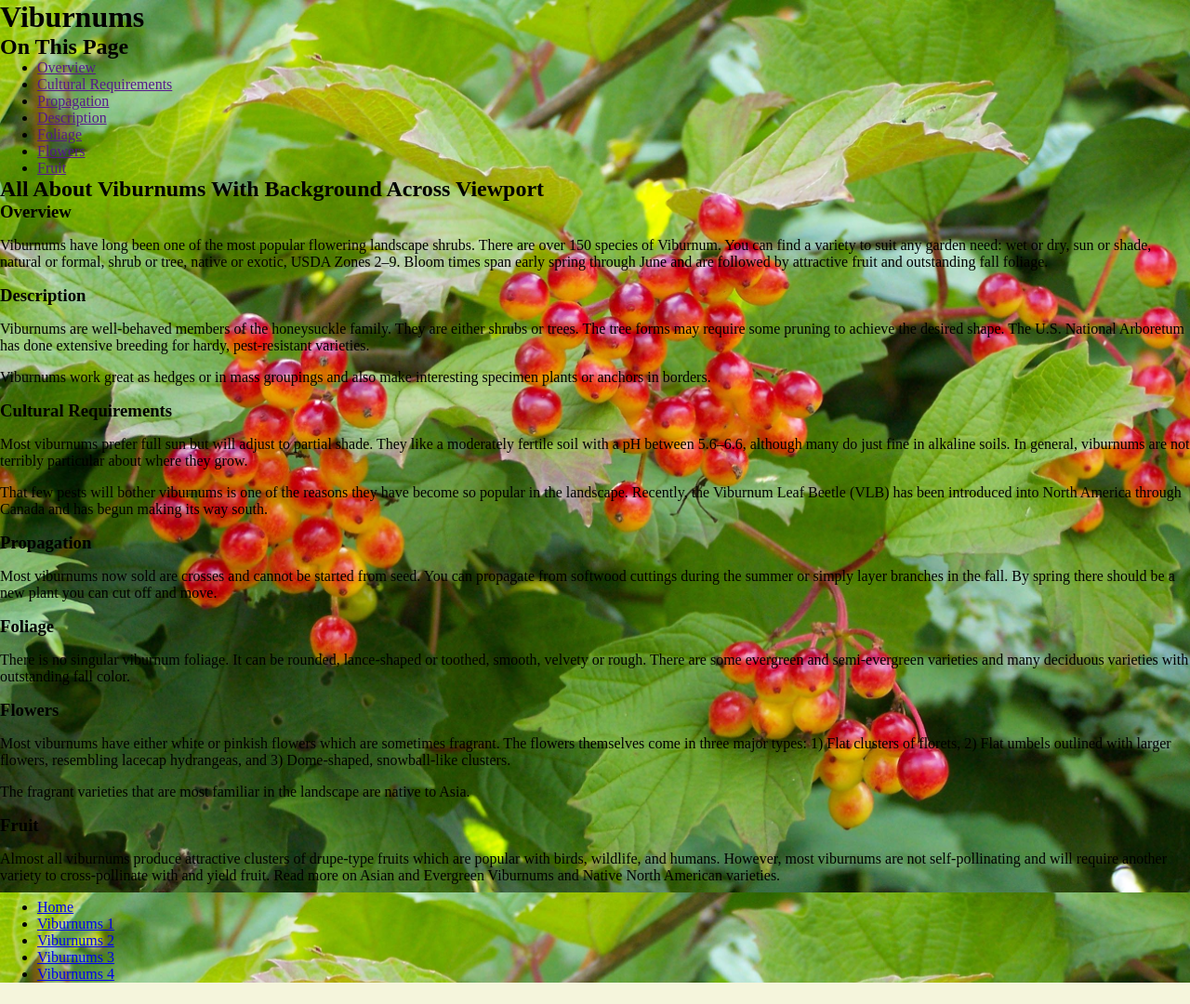
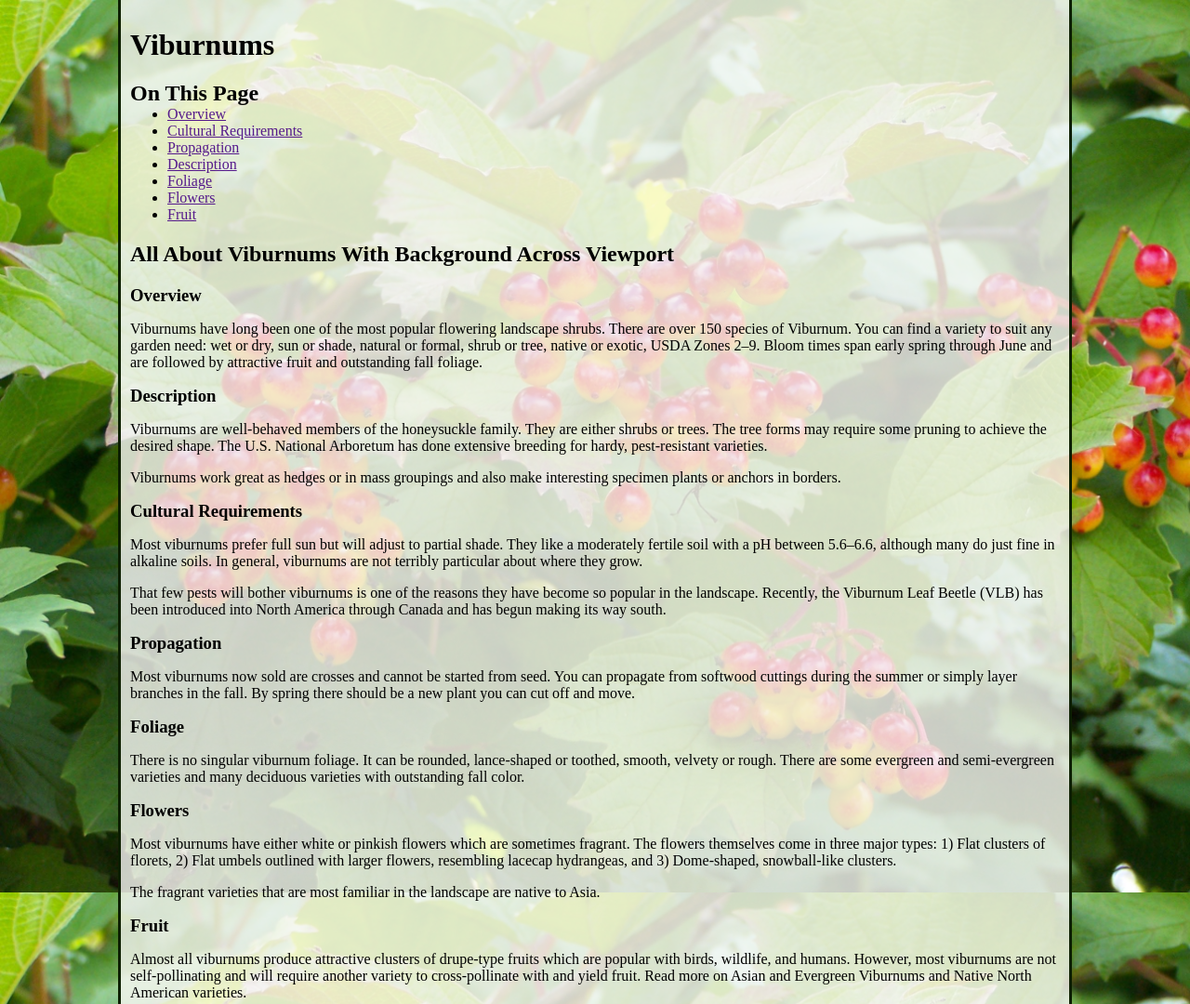
Before and after one commit to pchanhdara79/CSS_EX6, a plain HTML site: page viburnums1.html in a window 1280 px wide. Shown: the top 1080 px of the page at 93% size. Before the commit the page ends 1057 px from the top, so only its background shows below. Drawn offline with Linux system fonts and the light colour scheme.

Commit message:
edit big background page

```diff
--- a/viburnums1.html
+++ b/viburnums1.html
@@ -3,17 +3,21 @@
 <head>
     <meta charset="UTF-8">
     <meta name="viewport" content="width=device-width, initial-scale=1.0">
-    <title>Viburnums 1</title>
+    <title>Viburnums 1_Big Background</title>
     <link href="styles.css" rel="stylesheet">
 	<link href="v1_background.css" rel="stylesheet">
 </head>
 
 <body>
+	<div class="wrapper header">
 		<header>
-        <h1>Viburnums</h1>
+			<h1 class="h1">Viburnums</h1>
+		</header>
+
+		<aside class="aside">
+			<nav>
 				<h2>On This Page</h2>
-        <nav>
-            <ul>
+				<ul class="list">
 					<li><a href="">Overview</a></li>
 					<li><a href="">Cultural Requirements</a></li>
 					<li><a href="">Propagation</a></li>
@@ -23,10 +27,10 @@
 					<li><a href="">Fruit</a></li>
 				</ul>
 			</nav>
-    </header>
+		</aside>
 
     <main>
-        <h2>All About Viburnums With Background Across Viewport</h2>
+        <h2 class = "h2">All About Viburnums With Background Across Viewport</h2>
 
         <section>
             <h3>Overview</h3>
@@ -90,5 +94,6 @@
             <li><a href="viburnums4.html"> Viburnums 4</a></li>
         </ul>
     </footer>
+    </div>
 </body>
 </html>
```
Lines whose indentation alone changed are shown as unchanged.
